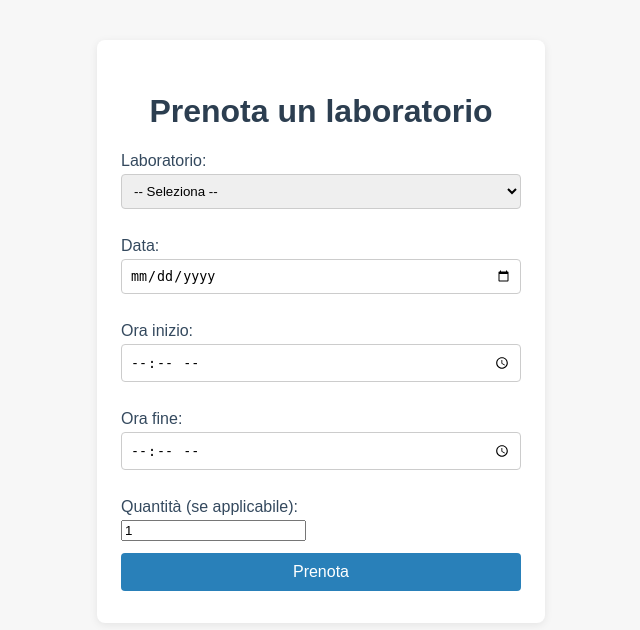
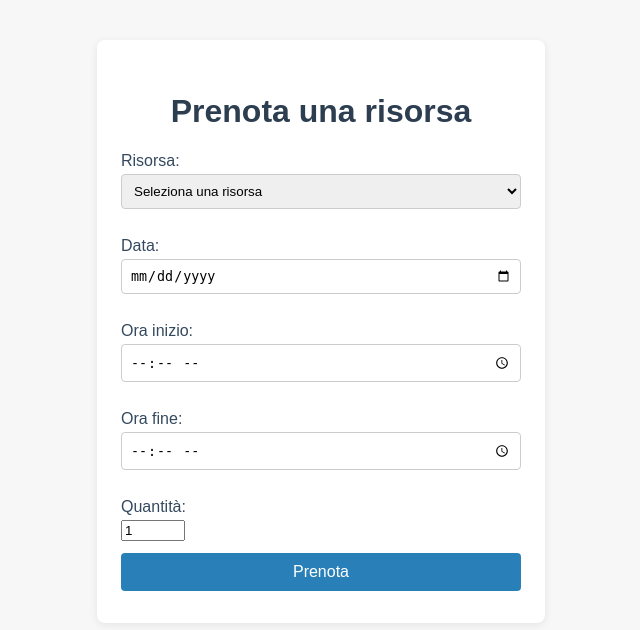
Before and after one commit to nicovoni/prenotazioni_scuola_project, a Django app: template backend/prenotazioni/templates/prenotazioni/prenota.html in a window 1280 px wide. Shown: the top 630 px of the page, without its empty margins (319-959 px from the left). Run offline with Django 4.2, Linux system fonts and the light colour scheme; the template is opened without the code that fills it: values that come from a table or form of the project are taken from there, others are empty.

Commit message:
bevotanto

```diff
--- a/backend/prenotazioni/forms.py
+++ b/backend/prenotazioni/forms.py
@@ -11,10 +11,10 @@ class PrenotazioneForm(forms.Form):
     """
     Form per la creazione e modifica di prenotazioni.
     """
-    laboratorio = forms.ModelChoiceField(
-        queryset=Risorsa.objects.filter(tipo='lab'),
-        empty_label="Seleziona un laboratorio",
-        widget=forms.Select(attrs={'class': 'form-control'})
+    risorsa = forms.ModelChoiceField(
+        queryset=Risorsa.objects.all(),
+        empty_label="Seleziona una risorsa",
+        widget=forms.Select(attrs={'class': 'form-control', 'id': 'id_risorsa'})
     )
 
     data = forms.DateField(
@@ -43,7 +43,8 @@ class PrenotazioneForm(forms.Form):
         min_value=1,
         widget=forms.NumberInput(attrs={
             'class': 'form-control',
-            'min': '1'
+            'min': '1',
+            'id': 'id_quantita'
         })
     )
 
@@ -52,19 +53,46 @@ class PrenotazioneForm(forms.Form):
         self.prenotazione_id = kwargs.pop('prenotazione_id', None)
         super().__init__(*args, **kwargs)
 
+        # Aggiungi attributi data alle opzioni del select
+        choices = [('', 'Seleziona una risorsa')]
+        for risorsa in Risorsa.objects.all().order_by('tipo', 'nome'):
+            choices.append((
+                risorsa.id,
+                risorsa.nome
+            ))
+        self.fields['risorsa'].choices = choices
+
+        # Personalizza il widget per aggiungere data attributes
+        self.fields['risorsa'].widget.attrs.update({
+            'data-risorse': '|'.join([
+                f"{r.id}:{r.tipo}:{r.quantita_totale}"
+                for r in Risorsa.objects.all().order_by('tipo', 'nome')
+            ])
+        })
+
     def clean(self):
         """
         Validazione complessiva del form.
         """
         cleaned_data = super().clean()
-        laboratorio = cleaned_data.get('laboratorio')
+        risorsa = cleaned_data.get('risorsa')
         data = cleaned_data.get('data')
         ora_inizio = cleaned_data.get('ora_inizio')
         ora_fine = cleaned_data.get('ora_fine')
         quantita = cleaned_data.get('quantita')
 
-        if not (laboratorio and data and ora_inizio and ora_fine and quantita):
+        if not (risorsa and data and ora_inizio and ora_fine and quantita):
             return cleaned_data
+
+        # Validazione specifica per tipo di risorsa
+        if risorsa.tipo == 'lab':
+            # Laboratori: prenotazione dell'intero laboratorio (quantità = 1)
+            if quantita != 1:
+                raise forms.ValidationError("Per i laboratori è possibile prenotare solo l'intero spazio.")
+        elif risorsa.tipo == 'carrello':
+            # Carrelli: prenotazione parziale possibile
+            if quantita > risorsa.quantita_totale:
+                raise forms.ValidationError(f"Quantità richiesta ({quantita}) supera la disponibilità totale ({risorsa.quantita_totale}).")
 
         # Crea oggetti datetime per validazione
         try:
@@ -103,7 +131,7 @@ class PrenotazioneForm(forms.Form):
             # Controllo disponibilità
             from .services import BookingService
             is_available, disponibile, errors = BookingService.check_resource_availability(
-                laboratorio.id, inizio, fine, quantita, exclude_booking_id=self.prenotazione_id
+                risorsa.id, inizio, fine, quantita, exclude_booking_id=self.prenotazione_id
             )
 
             if not is_available:
--- a/backend/prenotazioni/templates/prenotazioni/prenota.html
+++ b/backend/prenotazioni/templates/prenotazioni/prenota.html
@@ -62,28 +62,84 @@
             background: #eafaf1;
             color: #27ae60;
         }
+        .resource-info {
+            font-size: 12px;
+            color: #666;
+            margin-top: 4px;
+            margin-bottom: 12px;
+        }
     </style>
+    <script>
+        function updateQuantityField() {
+            const risorsaSelect = document.getElementById('id_risorsa');
+            const quantitaInput = document.getElementById('id_quantita');
+            const infoDiv = document.getElementById('resource-info');
+            const selectedValue = risorsaSelect.value;
+
+            if (selectedValue) {
+                // Parse data from the select element's data-risorse attribute
+                const dataRisorse = risorsaSelect.getAttribute('data-risorse');
+                const risorse = dataRisorse.split('|');
+
+                for (const risorsaStr of risorse) {
+                    const [id, tipo, totale] = risorsaStr.split(':');
+                    if (id === selectedValue) {
+                        if (tipo === 'lab') {
+                            // Laboratori: prenotazione fissa dell'intero spazio
+                            quantitaInput.value = 1;
+                            quantitaInput.max = 1;
+                            quantitaInput.min = 1;
+                            quantitaInput.readOnly = true;
+                            infoDiv.textContent = 'Prenotazione dell\'intero laboratorio (spazio fisso)';
+                        } else if (tipo === 'carrello') {
+                            // Carrelli: prenotazione parziale possibile
+                            quantitaInput.min = 1;
+                            quantitaInput.max = parseInt(totale);
+                            quantitaInput.readOnly = false;
+                            if (parseInt(quantitaInput.value) > parseInt(totale)) {
+                                quantitaInput.value = totale;
+                            }
+                            infoDiv.textContent = `Prenotazione parziale possibile (max ${totale} unità)`;
+                        }
+                        break;
+                    }
+                }
+            } else {
+                // Nessuna risorsa selezionata
+                quantitaInput.value = 1;
+                quantitaInput.min = 1;
+                quantitaInput.max = 999;
+                quantitaInput.readOnly = false;
+                infoDiv.textContent = '';
+            }
+        }
+
+        document.addEventListener('DOMContentLoaded', function() {
+            const risorsaSelect = document.getElementById('id_risorsa');
+            if (risorsaSelect) {
+                risorsaSelect.addEventListener('change', updateQuantityField);
+                // Inizializza al caricamento
+                updateQuantityField();
+            }
+        });
+    </script>
 </head>
 <body>
     <div class="container">
-        <h1>Prenota un laboratorio</h1>
+        <h1>Prenota una risorsa</h1>
         <form method="post">
             {% csrf_token %}
-            <label for="laboratorio">Laboratorio:</label>
-            <select name="laboratorio" id="laboratorio" required>
-                <option value="">-- Seleziona --</option>
-                {% for risorsa in risorse %}
-                    <option value="{{ risorsa.id }}" {% if preserved.laboratorio == risorsa.id|stringformat:"s" %}selected{% endif %}>{{ risorsa.nome }}</option>
-                {% endfor %}
-            </select>
-            <label for="data">Data:</label>
-            <input type="date" name="data" id="data" value="{{ preserved.data }}" required>
-            <label for="ora_inizio">Ora inizio:</label>
-            <input type="time" name="ora_inizio" id="ora_inizio" value="{{ preserved.ora_inizio }}" required>
-            <label for="ora_fine">Ora fine:</label>
-            <input type="time" name="ora_fine" id="ora_fine" value="{{ preserved.ora_fine }}" required>
-            <label for="quantita">Quantità (se applicabile):</label>
-            <input type="number" name="quantita" id="quantita" min="1" value="{{ preserved.quantita|default:'1' }}">
+            <label for="id_risorsa">Risorsa:</label>
+            {{ form.risorsa }}
+            <div id="resource-info" class="resource-info"></div>
+            <label for="id_data">Data:</label>
+            {{ form.data }}
+            <label for="id_ora_inizio">Ora inizio:</label>
+            {{ form.ora_inizio }}
+            <label for="id_ora_fine">Ora fine:</label>
+            {{ form.ora_fine }}
+            <label for="id_quantita">Quantità:</label>
+            {{ form.quantita }}
             <button type="submit">Prenota</button>
         </form>
         {% if messaggio %}
```
Also changed, not shown: backend/config/templates/home.html (+38 -6 lines), backend/prenotazioni/management/commands/create_initial_data.py (+5 -9 lines), backend/prenotazioni/services.py (+65 -47 lines), backend/prenotazioni/views.py (+5 -5 lines).
